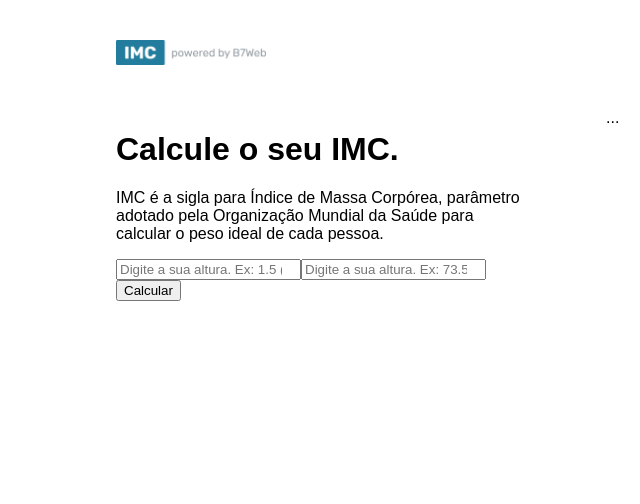
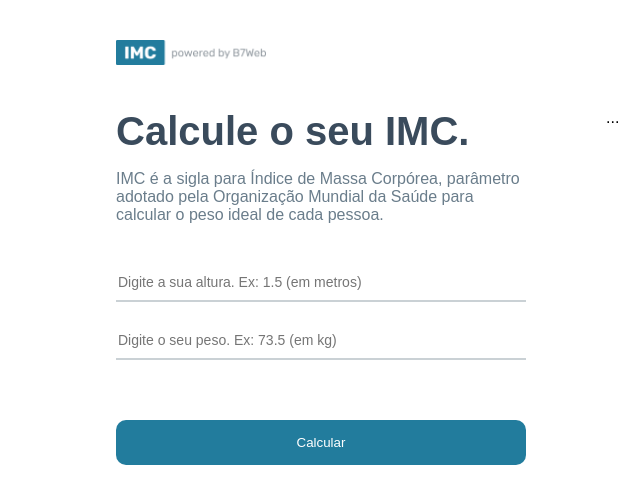
Before and after one commit to fsousanetto/react-calc-imc, a React (Create React App) app: page / in a window 1280 px wide. Shown: the top 504 px of the page, without its empty margins (74-714 px from the left). Built offline with nearby package versions, Linux system fonts and the light colour scheme.

Commit message:
add style left side

```diff
--- a/src/App.module.css
+++ b/src/App.module.css
@@ -20,6 +20,44 @@
     margin-right: 40px;
 }
 
+.container .leftSide h1 {
+    margin: 0;
+    font-size: 40px;
+    color: #3a4b5c;
+}
+
+.container .leftSide p {
+    font-size: 16px;
+    margin-bottom: 40px;
+    color: #6a7d8b;
+}
+
+.container .leftSide input {
+    width: 100%;
+    border: 0;
+    border-bottom: 2px solid rgba(150, 163, 171, .5);
+    padding: 10px 2px;
+    margin-bottom: 20px;
+    font-size: 14px;
+    outline: 0;
+}
+
+.container .leftSide button {
+    background-color: #227c9d;
+    color: #fff;
+    border: 0;
+    border-radius: 10px;
+    padding: 15px 0;
+    margin-top: 40px;
+    width: 100%;
+    cursor: pointer;
+    transition: all ease .3s;
+}
+
+.container .leftSide button:hover {
+    opacity: .8;
+}
+
 .container .rightSide {
     flex: 1;
     margin-left: 40px;
--- a/src/App.tsx
+++ b/src/App.tsx
@@ -37,7 +37,7 @@
 
           <input
             type="number"
-            placeholder='Digite a sua altura. Ex: 73.5 (em kg)'
+            placeholder='Digite o seu peso. Ex: 73.5 (em kg)'
             value={weightField > 0 ? weightField : ''}
             onChange={e => setWeightField(parseFloat(e.target.value))}
           />
```
